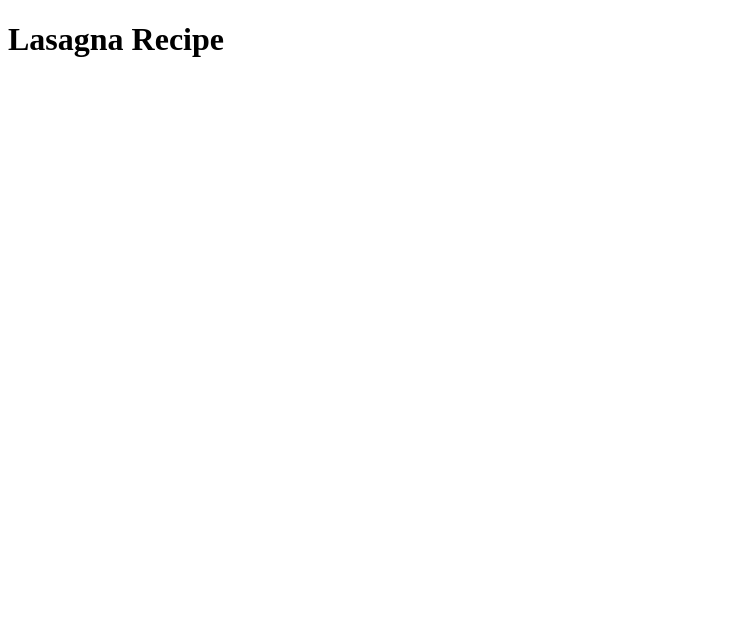
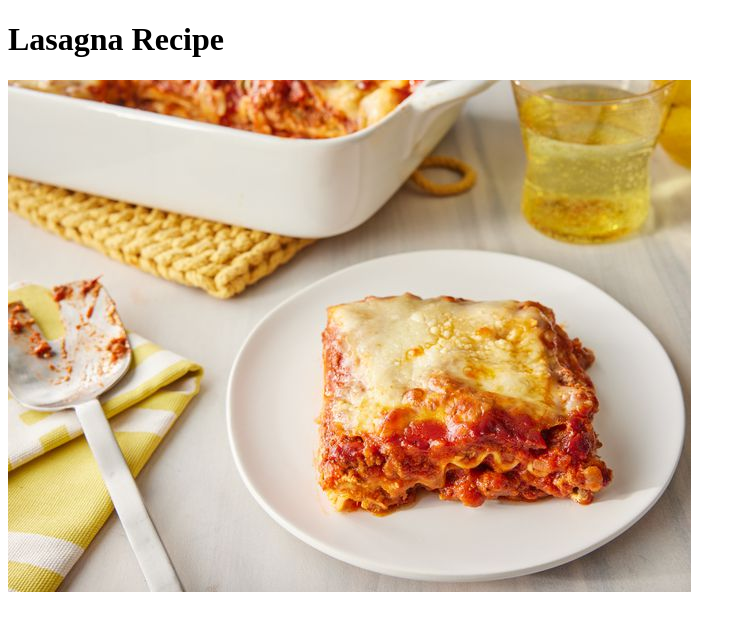
Before and after one commit to GitOfGod/odin-recipes, a plain HTML site: page recipes/lasagna.html in a window 1280 px wide. Shown: the whole page, without its empty margins (0-746 px from the left). Drawn offline with Linux system fonts and the light colour scheme.

Commit message:
feat: Create images directory, add lasagna.jpegand add lasagna.jpeg to lasagna.html

```diff
--- a/recipes/lasagna.html
+++ b/recipes/lasagna.html
@@ -6,5 +6,6 @@
 </head>
 <body>
     <h1>Lasagna Recipe</h1>
+    <img src="../images/lasagna.jpeg">
 </body>
 </html>
```
Also changed, not shown: images/lasagna.jpeg (added).
